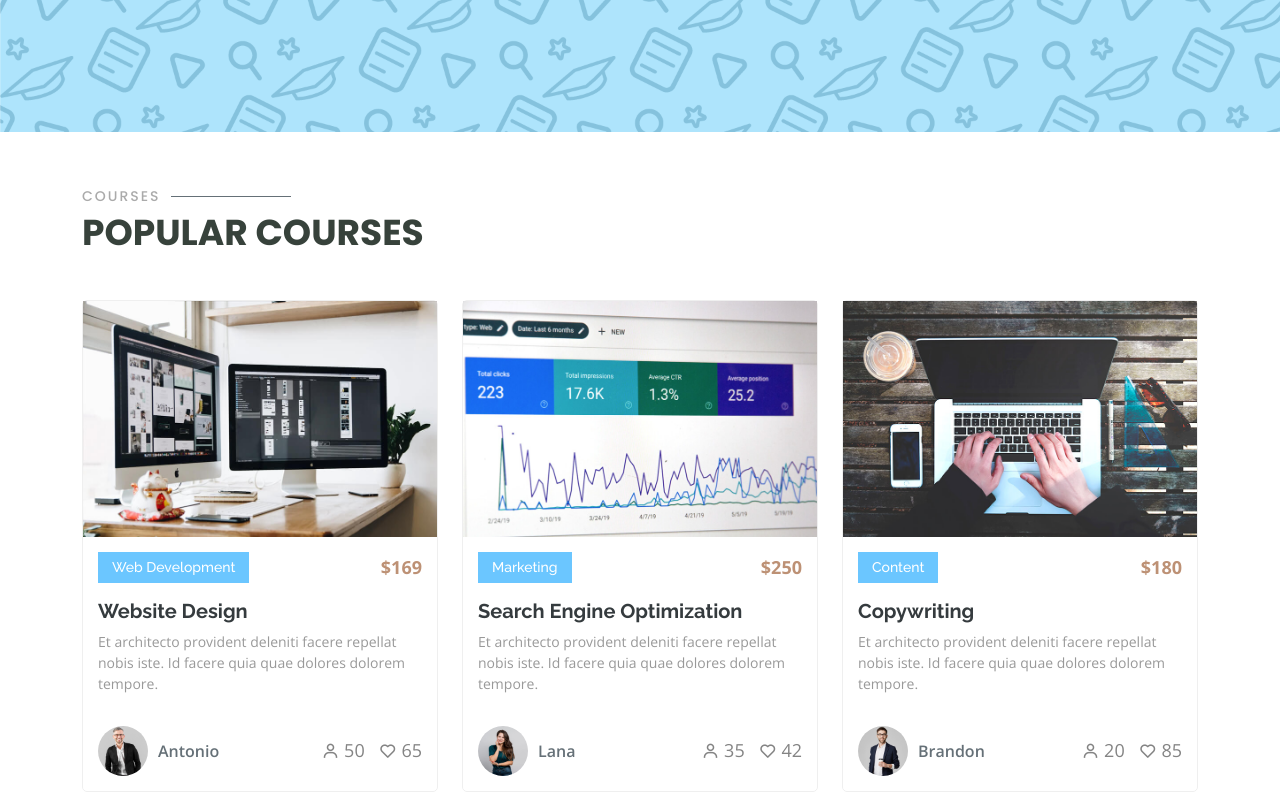
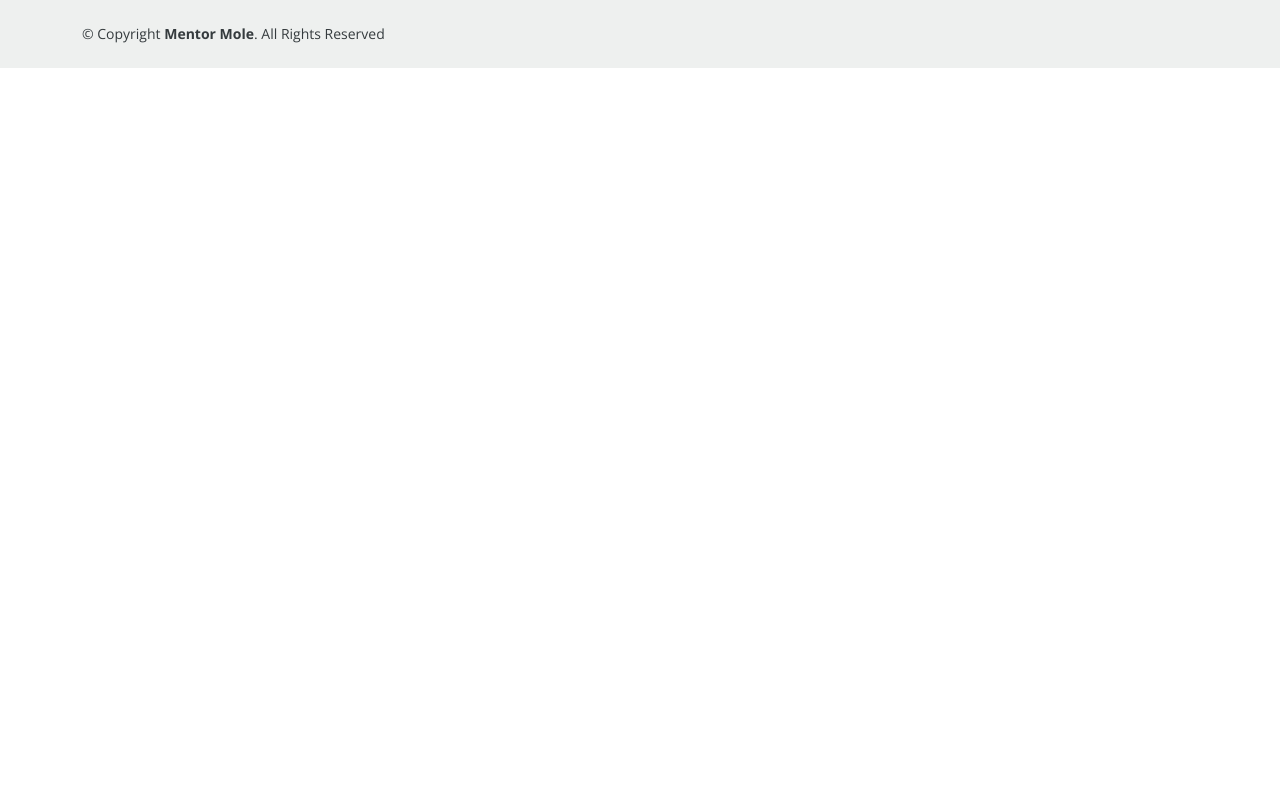
Before and after one commit to Mateo35/angular-web-app, an Angular app: page /resources in a window 1280 px wide. Shown: the part 500-1300 px from the top of the page. After the commit the page ends 800 px from the top, so only its background shows below. Built offline with nearby package versions, Linux system fonts and the light colour scheme.

Commit message:
Restored HTML

```diff
--- a/src/app/community/community.component.html
+++ b/src/app/community/community.component.html
@@ -2,76 +2,6 @@
 <div class="breadcrumbs" data-aos="fade-in">
   <div class="container">
     <h2>Community</h2>
-    <p>Est dolorum ut non facere possimus quibusdam eligendi voluptatem. Quia id aut similique quia voluptas sit quaerat
-      debitis. Rerum omnis ipsam aperiam consequatur laboriosam nemo harum praesentium. </p>
+    <p>Coming soon. </p>
   </div>
 </div><!-- End Breadcrumbs -->
-
-<!-- ======= Trainers Section ======= -->
-<section id="trainers" class="trainers">
-  <div class="container" data-aos="fade-up">
-
-    <div class="row" data-aos="zoom-in" data-aos-delay="100">
-      <div class="col-lg-4 col-md-6 d-flex align-items-stretch">
-        <div class="member">
-          <img src="../assets/img/trainers/trainer-1.jpg" class="img-fluid" alt="">
-          <div class="member-content">
-            <h4>Walter White</h4>
-            <span>Web Development</span>
-            <p>
-              Magni qui quod omnis unde et eos fuga et exercitationem. Odio veritatis perspiciatis quaerat qui aut
-              aut aut
-            </p>
-            <div class="social">
-              <a href=""><i class="bi bi-twitter"></i></a>
-              <a href=""><i class="bi bi-facebook"></i></a>
-              <a href=""><i class="bi bi-instagram"></i></a>
-              <a href=""><i class="bi bi-linkedin"></i></a>
-            </div>
-          </div>
-        </div>
-      </div>
-
-      <div class="col-lg-4 col-md-6 d-flex align-items-stretch">
-        <div class="member">
-          <img src="../assets/img/trainers/trainer-2.jpg" class="img-fluid" alt="">
-          <div class="member-content">
-            <h4>Sarah Jhinson</h4>
-            <span>Marketing</span>
-            <p>
-              Repellat fugiat adipisci nemo illum nesciunt voluptas repellendus. In architecto rerum rerum
-              temporibus
-            </p>
-            <div class="social">
-              <a href=""><i class="bi bi-twitter"></i></a>
-              <a href=""><i class="bi bi-facebook"></i></a>
-              <a href=""><i class="bi bi-instagram"></i></a>
-              <a href=""><i class="bi bi-linkedin"></i></a>
-            </div>
-          </div>
-        </div>
-      </div>
-
-      <div class="col-lg-4 col-md-6 d-flex align-items-stretch">
-        <div class="member">
-          <img src="../assets/img/trainers/trainer-3.jpg" class="img-fluid" alt="">
-          <div class="member-content">
-            <h4>William Anderson</h4>
-            <span>Content</span>
-            <p>
-              Voluptas necessitatibus occaecati quia. Earum totam consequuntur qui porro et laborum toro des clara
-            </p>
-            <div class="social">
-              <a href=""><i class="bi bi-twitter"></i></a>
-              <a href=""><i class="bi bi-facebook"></i></a>
-              <a href=""><i class="bi bi-instagram"></i></a>
-              <a href=""><i class="bi bi-linkedin"></i></a>
-            </div>
-          </div>
-        </div>
-      </div>
-
-    </div>
-
-  </div>
-</section><!-- End Trainers Section -->
--- a/src/app/home/home.component.html
+++ b/src/app/home/home.component.html
@@ -117,8 +117,10 @@
                 Virtual reality
               </p>
               <div class="social">
-                <a href="https://scholar.google.com/citations?user=CIj7ECQAAAAJ&hl=en"><i class="fa fa-graduation-cap"></i></a>
-                <a href="https://sciences.utsa.edu/faculty/profiles/ang-samuel.html"><i class="fa fa-institution"></i></a>
+                <a href="https://scholar.google.com/citations?user=CIj7ECQAAAAJ&hl=en"><i
+                    class="fa fa-graduation-cap"></i></a>
+                <a href="https://sciences.utsa.edu/faculty/profiles/ang-samuel.html"><i
+                    class="fa fa-institution"></i></a>
               </div>
             </div>
           </div>
@@ -126,19 +128,14 @@
 
         <div class="col-lg-4 col-md-6 d-flex align-items-stretch">
           <div class="member">
-            <img src="../assets/img/trainers/trainer-2.jpg" class="img-fluid" alt="">
+            <img src="../../assets/img/MoleHat.png" class="img-fluid" alt="">
             <div class="member-content">
-              <h4>Sarah Jhinson</h4>
-              <span>Marketing</span>
+              <h4>Endorsement</h4>
+              <span>Coming soon.</span>
               <p>
-                Repellat fugiat adipisci nemo illum nesciunt voluptas repellendus. In architecto rerum rerum
-                temporibus
+                ...
               </p>
               <div class="social">
-                <a href=""><i class="bi bi-twitter"></i></a>
-                <a href=""><i class="bi bi-facebook"></i></a>
-                <a href=""><i class="bi bi-instagram"></i></a>
-                <a href=""><i class="bi bi-linkedin"></i></a>
               </div>
             </div>
           </div>
@@ -146,18 +143,14 @@
 
         <div class="col-lg-4 col-md-6 d-flex align-items-stretch">
           <div class="member">
-            <img src="../assets/img/trainers/trainer-3.jpg" class="img-fluid" alt="">
+            <img src="../../assets/img/MoleHat.png" class="img-fluid" alt="">
             <div class="member-content">
-              <h4>William Anderson</h4>
-              <span>Content</span>
+              <h4>Endorsement</h4>
+              <span>Coming soon.</span>
               <p>
-                Voluptas necessitatibus occaecati quia. Earum totam consequuntur qui porro et laborum toro des clara
+                ...
               </p>
               <div class="social">
-                <a href=""><i class="bi bi-twitter"></i></a>
-                <a href=""><i class="bi bi-facebook"></i></a>
-                <a href=""><i class="bi bi-instagram"></i></a>
-                <a href=""><i class="bi bi-linkedin"></i></a>
               </div>
             </div>
           </div>
--- a/src/app/resources/resources.component.html
+++ b/src/app/resources/resources.component.html
@@ -1,98 +1,7 @@
-<app-search-bar></app-search-bar>
-
-<!-- ======= Popular Courses Section ======= -->
-<section id="popular-courses" class="courses">
-  <div class="container" data-aos="fade-up">
-
-    <div class="section-title">
-      <h2>Courses</h2>
-      <p>Popular Courses</p>
-    </div>
-
-    <div class="row" data-aos="zoom-in" data-aos-delay="100">
-
-      <div class="col-lg-4 col-md-6 d-flex align-items-stretch">
-        <div class="course-item">
-          <img src="../assets/img/course-1.jpg" class="img-fluid" alt="...">
-          <div class="course-content">
-            <div class="d-flex justify-content-between align-items-center mb-3">
-              <h4>Web Development</h4>
-              <p class="price">$169</p>
-            </div>
-
-            <h3><a href="course-details.html">Website Design</a></h3>
-            <p>Et architecto provident deleniti facere repellat nobis iste. Id facere quia quae dolores dolorem
-              tempore.</p>
-            <div class="trainer d-flex justify-content-between align-items-center">
-              <div class="trainer-profile d-flex align-items-center">
-                <img src="../assets/img/trainers/trainer-1.jpg" class="img-fluid" alt="">
-                <span>Antonio</span>
-              </div>
-              <div class="trainer-rank d-flex align-items-center">
-                <i class="bx bx-user"></i>&nbsp;50
-                &nbsp;&nbsp;
-                <i class="bx bx-heart"></i>&nbsp;65
-              </div>
-            </div>
-          </div>
-        </div>
-      </div> <!-- End Course Item-->
-
-      <div class="col-lg-4 col-md-6 d-flex align-items-stretch mt-4 mt-md-0">
-        <div class="course-item">
-          <img src="../assets/img/course-2.jpg" class="img-fluid" alt="...">
-          <div class="course-content">
-            <div class="d-flex justify-content-between align-items-center mb-3">
-              <h4>Marketing</h4>
-              <p class="price">$250</p>
-            </div>
-
-            <h3><a href="course-details.html">Search Engine Optimization</a></h3>
-            <p>Et architecto provident deleniti facere repellat nobis iste. Id facere quia quae dolores dolorem
-              tempore.</p>
-            <div class="trainer d-flex justify-content-between align-items-center">
-              <div class="trainer-profile d-flex align-items-center">
-                <img src="../assets/img/trainers/trainer-2.jpg" class="img-fluid" alt="">
-                <span>Lana</span>
-              </div>
-              <div class="trainer-rank d-flex align-items-center">
-                <i class="bx bx-user"></i>&nbsp;35
-                &nbsp;&nbsp;
-                <i class="bx bx-heart"></i>&nbsp;42
-              </div>
-            </div>
-          </div>
-        </div>
-      </div> <!-- End Course Item-->
-
-      <div class="col-lg-4 col-md-6 d-flex align-items-stretch mt-4 mt-lg-0">
-        <div class="course-item">
-          <img src="../assets/img/course-3.jpg" class="img-fluid" alt="...">
-          <div class="course-content">
-            <div class="d-flex justify-content-between align-items-center mb-3">
-              <h4>Content</h4>
-              <p class="price">$180</p>
-            </div>
-
-            <h3><a href="course-details.html">Copywriting</a></h3>
-            <p>Et architecto provident deleniti facere repellat nobis iste. Id facere quia quae dolores dolorem
-              tempore.</p>
-            <div class="trainer d-flex justify-content-between align-items-center">
-              <div class="trainer-profile d-flex align-items-center">
-                <img src="../assets/img/trainers/trainer-3.jpg" class="img-fluid" alt="">
-                <span>Brandon</span>
-              </div>
-              <div class="trainer-rank d-flex align-items-center">
-                <i class="bx bx-user"></i>&nbsp;20
-                &nbsp;&nbsp;
-                <i class="bx bx-heart"></i>&nbsp;85
-              </div>
-            </div>
-          </div>
-        </div>
-      </div> <!-- End Course Item-->
-
-    </div>
-
+<!-- ======= Breadcrumbs ======= -->
+<div class="breadcrumbs" data-aos="fade-in">
+  <div class="container">
+    <h2>Resources</h2>
+    <p>Coming soon. </p>
   </div>
-</section><!-- End Popular Courses Section -->
+</div><!-- End Breadcrumbs -->
```
